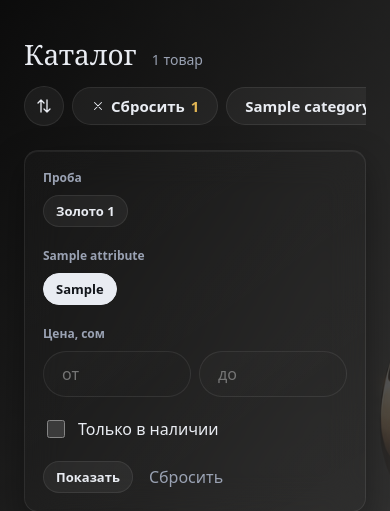
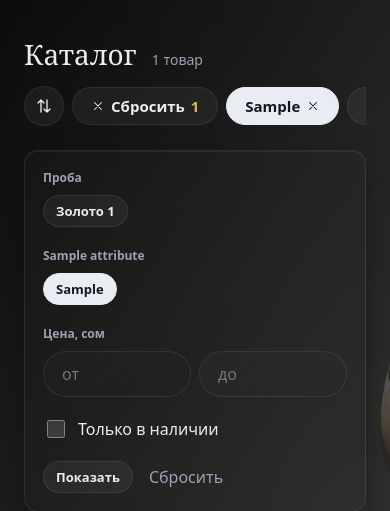
Before and after one commit to firstlord15/jewelry-estimator, a Django app: page /catalog/?value=1 in a window 390 px wide. Shown: the part 65-576 px from the top of the page. Run offline with Django 5.2, Linux system fonts and the light colour scheme; tables that the repository leaves empty hold one stand-in row (values such as "Sample post"); grey boxes marked "Sample" are stand-in pictures.

Commit message:
feat: selected and quick filter chips in catalog row, updated with htmx

```diff
--- a/catalog/filters.py
+++ b/catalog/filters.py
@@ -97,6 +97,23 @@ def price_bounds(base):
         return None
     return {"low": int(bounds["low"] // 100 * 100), "high": int(-(-bounds["high"] // 100) * 100)}
 
+def with_value(params, key, value):
+    """Адрес текущей страницы с ещё одним значением фильтра."""
+    query = params.copy()
+    query.appendlist(key, str(value))
+    query.pop("page", None)
+    return "?" + query.urlencode()
+
+def quick_filters(params, groups):
+    """Быстрые фильтры («Бриллиант»), которые ещё не выбраны: название и адрес с этим фильтром."""
+    chosen = params.getlist("value")
+    return [
+        {"label": value.value_local, "url": with_value(params, "value", value.pk)}
+        for group in groups
+        for value in group.values.all()
+        if value.is_quick and str(value.pk) not in chosen
+    ]
+
 def without(params, key, value=None):
     """Адрес текущей страницы без одного значения фильтра. Без value убирает параметр целиком."""
     query = params.copy()
--- a/catalog/static/catalog/catalog.css
+++ b/catalog/static/catalog/catalog.css
@@ -23,7 +23,7 @@
   border-radius: 22px;
 }
 
-/* Компьютер: заголовок слева, сортировка справа, ниже ряд категорий на всю ширину */
+/* Компьютер: заголовок слева, сортировка справа, ниже ряд чипов на всю ширину */
 .catalog-head {
   display: grid;
   grid-template-columns: minmax(0, 1fr) auto;
@@ -32,20 +32,41 @@
   margin-top: 24px;
 }
 
-/* ряд категорий при нехватке места листается вбок */
-.category-nav {
+/* Ряд над товарами: сброс, выбранные фильтры, категории, быстрые фильтры. При нехватке места листается вбок */
+.catalog-chips {
   grid-column: 1 / -1;
   flex-wrap: nowrap;
   overflow-x: auto;
   scrollbar-width: none;
 }
 
-.category-nav::-webkit-scrollbar {
+.catalog-chips::-webkit-scrollbar {
   display: none;
 }
 
-.category-nav .chip {
+.catalog-chips .chip {
   flex-shrink: 0;
+}
+
+.catalog-chips,
+.category-nav {
+  display: flex;
+  gap: 8px;
+}
+
+/* Выбранный фильтр: залит как отмеченный чип, крестик справа */
+.chip--active {
+  display: inline-flex;
+  align-items: center;
+  gap: 6px;
+  color: var(--on-accent);
+  background: var(--accent);
+  border-color: var(--accent);
+}
+
+.chip--active .icon {
+  width: 14px;
+  height: 14px;
 }
 
 .sort .dropdown-btn {
@@ -62,8 +83,9 @@
   border-color: var(--accent);
 }
 
-/* обёртка #reset не участвует в раскладке: кнопка встаёт в ряд, как обычный чип, а пустая не даёт лишнего отступа */
-.reset-slot {
+/* Обёртки #selected и #quick (их обновляет HTMX) не участвуют в раскладке:
+   чипы внутри встают в ряд как обычные, а пустая обёртка не даёт лишнего отступа */
+.chips-slot {
   display: contents;
 }
 
@@ -79,7 +101,7 @@
   height: 14px;
 }
 
-/* число выбранных фильтров */
+/* число выбранных фильтров на «Сбросить» */
 .chip__count {
   color: var(--gold-bright);
   font-variant-numeric: tabular-nums;
@@ -409,7 +431,7 @@
     grid-column: 1 / -1;
   }
 
-  .category-nav {
+  .catalog-chips {
     grid-column: 2;
   }
 
--- /dev/null
+++ b/catalog/templates/catalog/_count.html
@@ -0,0 +1,2 @@
+{% load i18n %}
+<span class="catalog-count muted" id="count"{% if oob %} hx-swap-oob="true"{% endif %}>{% blocktrans count counter=total %}{{ counter }} товар{% plural %}{{ counter }} товаров{% endblocktrans %}</span>
--- /dev/null
+++ b/catalog/templates/catalog/_quick.html
@@ -0,0 +1,6 @@
+{# Быстрые фильтры в конце ряда: ещё не выбранные значения с галочкой «Быстрый фильтр». HTMX обновляет их вместе с карточками #}
+<span class="chips-slot" id="quick"{% if oob %} hx-swap-oob="true"{% endif %}>
+    {% for item in quick %}
+        <a class="chip" href="{{ item.url }}">{{ item.label }}</a>
+    {% endfor %}
+</span>
--- a/catalog/templates/catalog/_reset.html
+++ /dev/null
@@ -1,11 +0,0 @@
-{% load i18n %}
-{# «Сбросить» в ряду над товарами. Обёртка есть всегда, даже пустая: в неё HTMX кладёт новую кнопку после смены фильтра (oob) #}
-<span class="reset-slot" id="reset"{% if oob %} hx-swap-oob="true"{% endif %}>
-    {% if reset_count %}
-        <a class="chip chip--reset" href="{{ reset_url }}">
-            {% include "icons/close.svg" %}
-            {% trans "Сбросить" %}
-            <span class="chip__count">{{ reset_count }}</span>
-        </a>
-    {% endif %}
-</span>
--- a/catalog/templates/catalog/_results.html
+++ b/catalog/templates/catalog/_results.html
@@ -1,3 +1,5 @@
-{# Ответ на смену фильтра: карточки в #grid и попутно новая кнопка «Сбросить» на её место в ряду #}
+{# Ответ на смену фильтра: карточки в #grid и попутно (hx-swap-oob) число товаров и чипы ряда на их места #}
 {% include "catalog/_cards.html" %}
-{% include "catalog/_reset.html" with oob=True %}
+{% include "catalog/_count.html" with oob=True %}
+{% include "catalog/_selected.html" with oob=True %}
+{% include "catalog/_quick.html" with oob=True %}
--- /dev/null
+++ b/catalog/templates/catalog/_selected.html
@@ -0,0 +1,17 @@
+{% load i18n %}
+{# «Сбросить» и выбранные фильтры в начале ряда. Обёртка есть всегда, даже пустая: в неё HTMX кладёт новые чипы после смены фильтра #}
+<span class="chips-slot" id="selected"{% if oob %} hx-swap-oob="true"{% endif %}>
+    {% if reset_count %}
+        <a class="chip chip--reset" href="{{ reset_url }}">
+            {% include "icons/close.svg" %}
+            {% trans "Сбросить" %}
+            <span class="chip__count">{{ reset_count }}</span>
+        </a>
+    {% endif %}
+    {% for item in active %}
+        <a class="chip chip--active" href="{{ item.url }}" aria-label="{% blocktrans with name=item.label %}Убрать фильтр «{{ name }}»{% endblocktrans %}">
+            {{ item.label }}
+            {% include "icons/close.svg" %}
+        </a>
+    {% endfor %}
+</span>
--- a/catalog/templates/catalog/list.html
+++ b/catalog/templates/catalog/list.html
@@ -11,11 +11,11 @@
     {% if category.banner %}
         <img class="category-banner" src="{{ category.banner_wide.url }}" alt="{{ category.name_local }}" />
     {% endif %}
-    {# Компьютер: заголовок и сортировка в одной строке, ниже категории. Телефон: сортировка — значок в начале ряда категорий #}
+    {# Компьютер: заголовок и сортировка в одной строке, ниже ряд чипов. Телефон: сортировка — значок в начале ряда #}
     <div class="catalog-head">
         <h1 class="catalog-title">
             {% if category %}{{ category.name_local }}{% else %}{% trans "Каталог" %}{% endif %}
-            <span class="catalog-count muted" id="count">{% blocktrans count counter=total %}{{ counter }} товар{% plural %}{{ counter }} товаров{% endblocktrans %}</span>
+            {% include "catalog/_count.html" %}
         </h1>
         <div class="dropdown sort">
             {# На кнопке короткое название, в меню полные. Не по умолчанию кнопка залита: видно, что порядок изменён #}
@@ -32,13 +32,17 @@
                 </nav>
             </div>
         </div>
-        {# Категории: текущая подсвечена. Выбранные фильтры при переходе сбрасываются. «Сбросить» только когда что-то выбрано #}
-        <nav class="chips category-nav" aria-label="{% trans 'Категории' %}">
-            {% include "catalog/_reset.html" %}
-            {% for item in categories %}
-                <a class="chip" href="{% url 'catalog_category' item.slug %}" {% if item == category %}aria-current="page"{% endif %}>{{ item.name_local }}</a>
-            {% endfor %}
-        </nav>
+        {# Ряд над товарами: сброс, выбранные фильтры, категории, быстрые фильтры. На узком экране листается вбок #}
+        <div class="catalog-chips">
+            {% include "catalog/_selected.html" %}
+            {# Категории: текущая подсвечена. Выбранные фильтры при переходе сбрасываются #}
+            <nav class="category-nav" aria-label="{% trans 'Категории' %}">
+                {% for item in categories %}
+                    <a class="chip" href="{% url 'catalog_category' item.slug %}" {% if item == category %}aria-current="page"{% endif %}>{{ item.name_local }}</a>
+                {% endfor %}
+            </nav>
+            {% include "catalog/_quick.html" %}
+        </div>
     </div>
     <div class="catalog">
         {# Фильтры: обычная GET-форма. С HTMX сетка обновляется без перезагрузки, без него форма отправляется как есть #}
--- a/catalog/views.py
+++ b/catalog/views.py
@@ -5,7 +5,7 @@ from django.urls import reverse
 from rates.models import Probe
 
 from .models import Category, Product
-from .filters import active_filters, apply_filters, attribute_groups, counted, price_bounds, size_options
+from .filters import active_filters, apply_filters, attribute_groups, counted, price_bounds, size_options, quick_filters
 from .filters import SORT_NAMES, SORT_SHORT_NAMES, SORTS
 
 PAGE_SIZE = 12
@@ -48,9 +48,10 @@ def product_list(request, category_slug=None):
         # «Сбросить»: категория тоже считается выбранным фильтром, сортировка — нет и сохраняется
         "reset_count": len(active) + (1 if category else 0),
         "reset_url": reverse("catalog") + (f"?sort={sort}" if sort != "popular" else ""),
+        "quick": quick_filters(request.GET, groups),
     }
 
-    # Смена фильтра: карточки и попутно новая кнопка «Сбросить»
+    # Смена фильтра: карточки и попутно число товаров и чипы ряда
     if is_htmx:
         return render(request, "catalog/_results.html", context)
 
```
